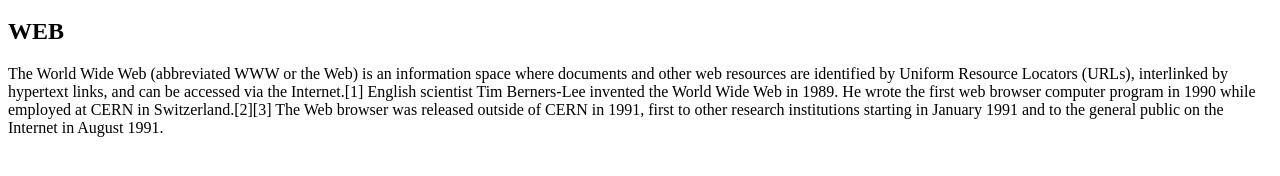
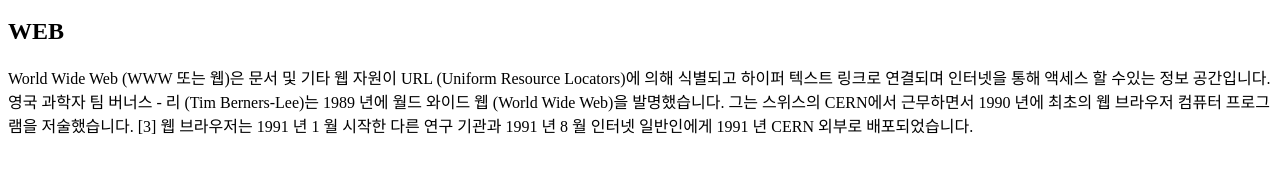
Before and after one commit to kingrjsdn3/WebProject, a plain HTML site: page index.html in a window 1280 px wide. Shown: the part 136-312 px from the top of the page. Drawn offline with Linux system fonts and the light colour scheme.

Commit message:
Update index.html

```diff
--- a/index.html
+++ b/index.html
@@ -12,7 +12,8 @@
     <li><a href="3.html">JavaScript</a></li>
   </ol>
   <h2>WEB</h2>
-  <p>The World Wide Web (abbreviated WWW or the Web) is an information space where documents and other web resources are identified by Uniform Resource Locators (URLs), interlinked by hypertext links, and can be accessed via the Internet.[1] English scientist Tim Berners-Lee invented the World Wide Web in 1989. He wrote the first web browser computer program in 1990 while employed at CERN in Switzerland.[2][3] The Web browser was released outside of CERN in 1991, first to other research institutions starting in January 1991 and to the general public on the Internet in August 1991.
+  <p>
+    World Wide Web (WWW 또는 웹)은 문서 및 기타 웹 자원이 URL (Uniform Resource Locators)에 의해 식별되고 하이퍼 텍스트 링크로 연결되며 인터넷을 통해 액세스 할 수있는 정보 공간입니다. 영국 과학자 팀 버너스 - 리 (Tim Berners-Lee)는 1989 년에 월드 와이드 웹 (World Wide Web)을 발명했습니다. 그는 스위스의 CERN에서 근무하면서 1990 년에 최초의 웹 브라우저 컴퓨터 프로그램을 저술했습니다. [3] 웹 브라우저는 1991 년 1 월 시작한 다른 연구 기관과 1991 년 8 월 인터넷 일반인에게 1991 년 CERN 외부로 배포되었습니다.
   </p>
 </body>
 </html>
```
